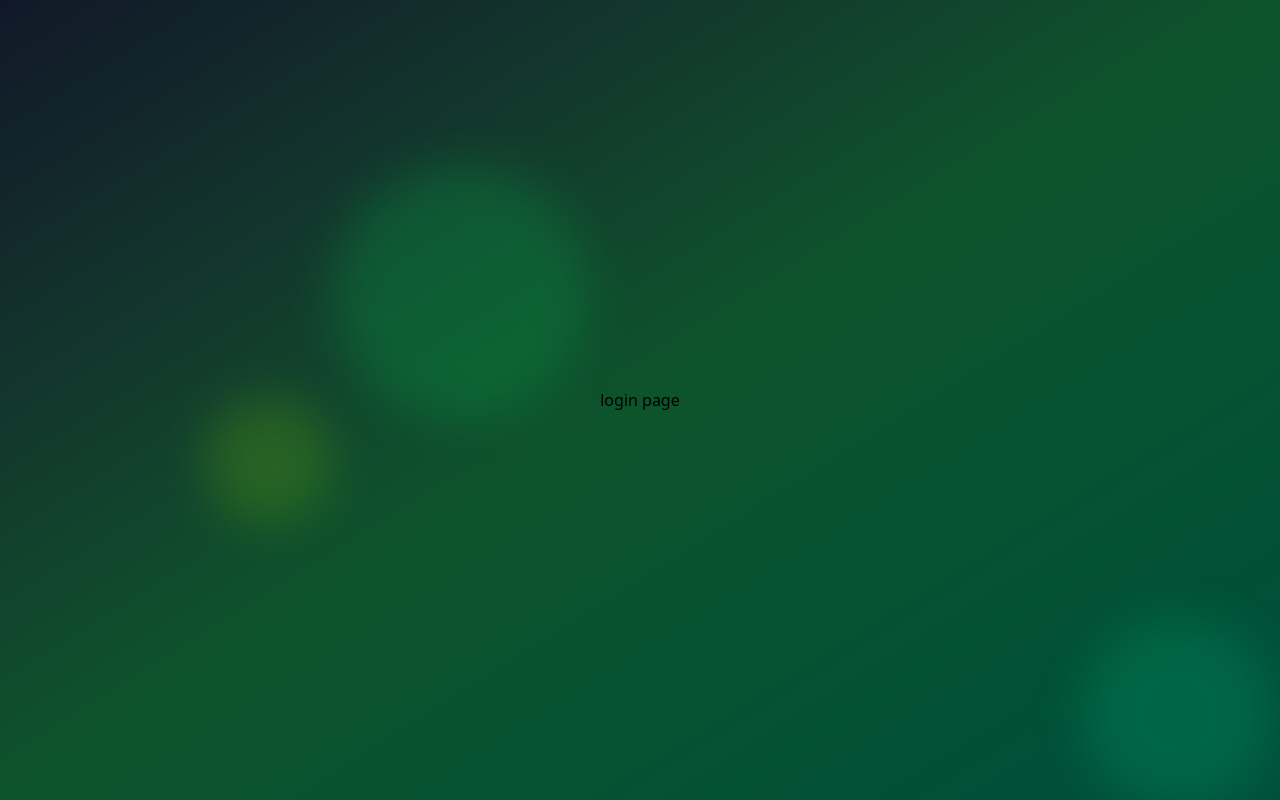
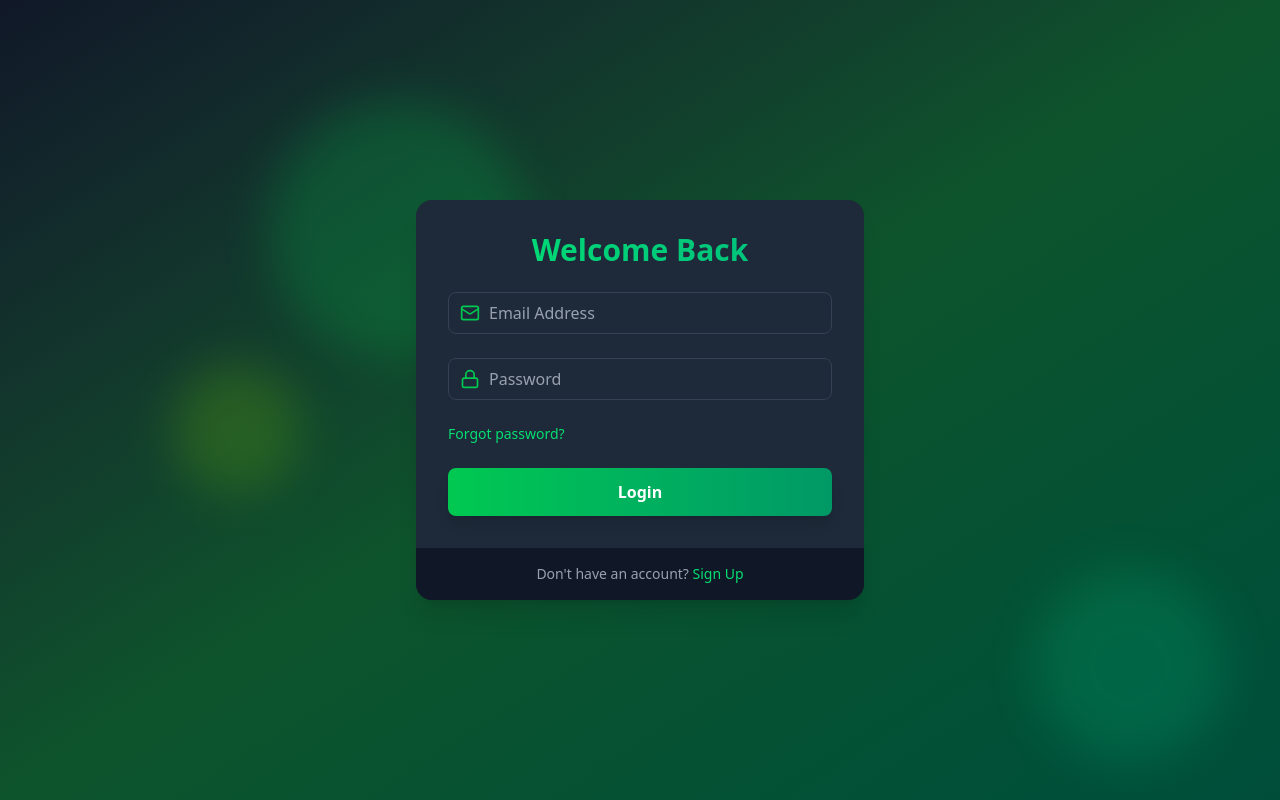
Before and after one commit to LordCartel007/sign-up-auth, a React (Vite) app in the folder frontend/: page /login in a window 1280 px wide. Built offline with nearby package versions, Linux system fonts and the light colour scheme; the HTML template or start-up script is replaced by a standard one.

Commit message:
added login page

```diff
--- a/frontend/src/components/PasswordStrengthMeter.jsx
+++ b/frontend/src/components/PasswordStrengthMeter.jsx
@@ -12,7 +12,7 @@
 
   return (
     <div className="mt-2 space-y-1">
-      {criteria.map((item, index) => (
+      {criteria.map((item) => (
         <div key={item.label} className="flex  items-center text-xs ">
           {item.met ? (
             <Check className="size-4 text-green-500 mr-2" />
@@ -28,12 +28,56 @@
   );
 };
 
-import React from "react";
+const PasswordStrengthMeter = ({ password }) => {
+  const getStrength = (pass) => {
+    let strength = 0;
+    if (pass.length >= 6) strength++;
+    if (pass.match(/[a-z]/) && pass.match(/[A-Z]/)) strength++;
+    if (pass.match(/\d/)) strength++;
+    if (pass.match(/[^a-zA-Z\d]/)) strength++;
+    return strength;
+  };
 
-const PasswordStrengthMeter = ({ password }) => {
-  const getStrength = () => {};
+  const strength = getStrength(password);
 
-  return <div></div>;
+  const getColor = (strength) => {
+    if (strength === 0) return "bg-red-500";
+    if (strength === 1) return "bg-red-400";
+    if (strength === 2) return "bg-yellow-500";
+    if (strength === 3) return "bg-yellow-400";
+    return "bg-green-500";
+  };
+
+  const getStrengthText = (strength) => {
+    if (strength === 0) return "Very Weak";
+    if (strength === 1) return "Weak";
+    if (strength === 2) return "Fair";
+    if (strength === 3) return "Good";
+    return "Strong";
+  };
+
+  // html for the password strength meter
+  return (
+    <div className="mt-2">
+      <div className="flex justify-between items-center mb-1">
+        <span className="text-xs text-gray-400">Password strength</span>
+        <span className="text-xs  text-gray-400">
+          {getStrengthText(strength)}{" "}
+        </span>
+      </div>
+      <div className="flex space-x-1">
+        {/* giving us four element we could map through and get the element and the index */}
+        {[...Array(4)].map((_, index) => (
+          <div
+            key={index}
+            className={`h-1 w-1/4 rounded-full transition-colors duration-300
+              ${index < strength ? getColor(strength) : "bg-gray-600"}`}
+          ></div>
+        ))}
+      </div>
+      <PasswordCriteria password={password} />
+    </div>
+  );
 };
 
 export default PasswordStrengthMeter;
--- a/frontend/src/pages/LoginPage.jsx
+++ b/frontend/src/pages/LoginPage.jsx
@@ -1,7 +1,87 @@
-import React from "react";
+import React, { useState } from "react";
+import { motion } from "framer-motion";
+import { Mail, Lock, Loader } from "lucide-react";
+import { Link } from "react-router-dom";
+import Input from "../components/Input";
 
 const LoginPage = () => {
-  return <div>login page</div>;
+  const [email, setEmail] = useState("");
+  const [password, setPassword] = useState("");
+  const isLoading = true; // Simulating loading state
+
+  const handleLogin = (e) => {
+    e.preventDefault();
+  };
+
+  return (
+    <motion.div
+      initial={{ opacity: 0, y: 20 }}
+      animate={{ opacity: 1, y: 0 }}
+      transition={{ duration: 0.5 }}
+      className="max-w-md w-full bg-gray-800 bg-opacity-50
+    backdrop-filter backdrop-blur-xl rounded-2xl shadow-xl
+    overflow-hidden"
+    >
+      <div className="p-8">
+        <h2
+          className="text-3xl font-bold mb-6 text-center
+        bg-gradient-to-r from-green-400 to-emerald-500
+        text-transparent bg-clip-text"
+        >
+          Welcome Back
+        </h2>
+
+        <form onSubmit={handleLogin}>
+          <Input
+            icon={Mail}
+            type="email"
+            placeholder="Email Address"
+            value={email}
+            onChange={(e) => setEmail(e.target.value)}
+          />
+          <Input
+            icon={Lock}
+            type="password"
+            placeholder="Password"
+            value={password}
+            onChange={(e) => setPassword(e.target.value)}
+          />
+          <div className="flex items-center mb-6">
+            <Link
+              to="/forgot-password"
+              className="text-sm text-green-400
+            hover:underline"
+            >
+              Forgot password?
+            </Link>
+          </div>
+          <motion.button
+            whileHover={{ scale: 1.02 }}
+            whileTap={{ scale: 0.98 }}
+            className="w-full py-3 px-4 bg-gradient-to-r from-green-500
+          to-emerald-600 text-white font-bold rounded-lg shadow-lg
+          hover:from-green-600 hover:to-emerald-700 focus:outline-none
+          focus:ring-2 focus:ring-green-500 focus:ring-offset-2
+          focus:ring-offset-gray-900 transition duration duration-200"
+            type="submit"
+          >
+            Login
+          </motion.button>
+        </form>
+      </div>
+      <div
+        className="px-8 py-4 bg-gray-900 bg-opacity-50
+      flex justify-center"
+      >
+        <p className="text-sm text-gray-400">
+          Don't have an account?{" "}
+          <Link to="/signup" className="text-green-400 hover:underline">
+            Sign Up
+          </Link>
+        </p>
+      </div>
+    </motion.div>
+  );
 };
 
 export default LoginPage;
--- a/frontend/src/pages/SignUpPage.jsx
+++ b/frontend/src/pages/SignUpPage.jsx
@@ -3,6 +3,7 @@
 import Input from "../components/input";
 import { User, Mail, Lock } from "lucide-react";
 import { Link } from "react-router-dom";
+import PasswordStrengthMeter from "../components/PasswordStrengthMeter";
 
 const SignUpPage = () => {
   const [name, setName] = useState("");
@@ -54,6 +55,9 @@
             onChange={(e) => setPassword(e.target.value)}
           />
           {/* Password strength meter */}
+
+          <PasswordStrengthMeter password={password} />
+
           <motion.button
             className="mt-5 w-full py-3 px-4
           bg-gradient-to-r  from-green-500 to-emerald-600 text-white font-bold
```
